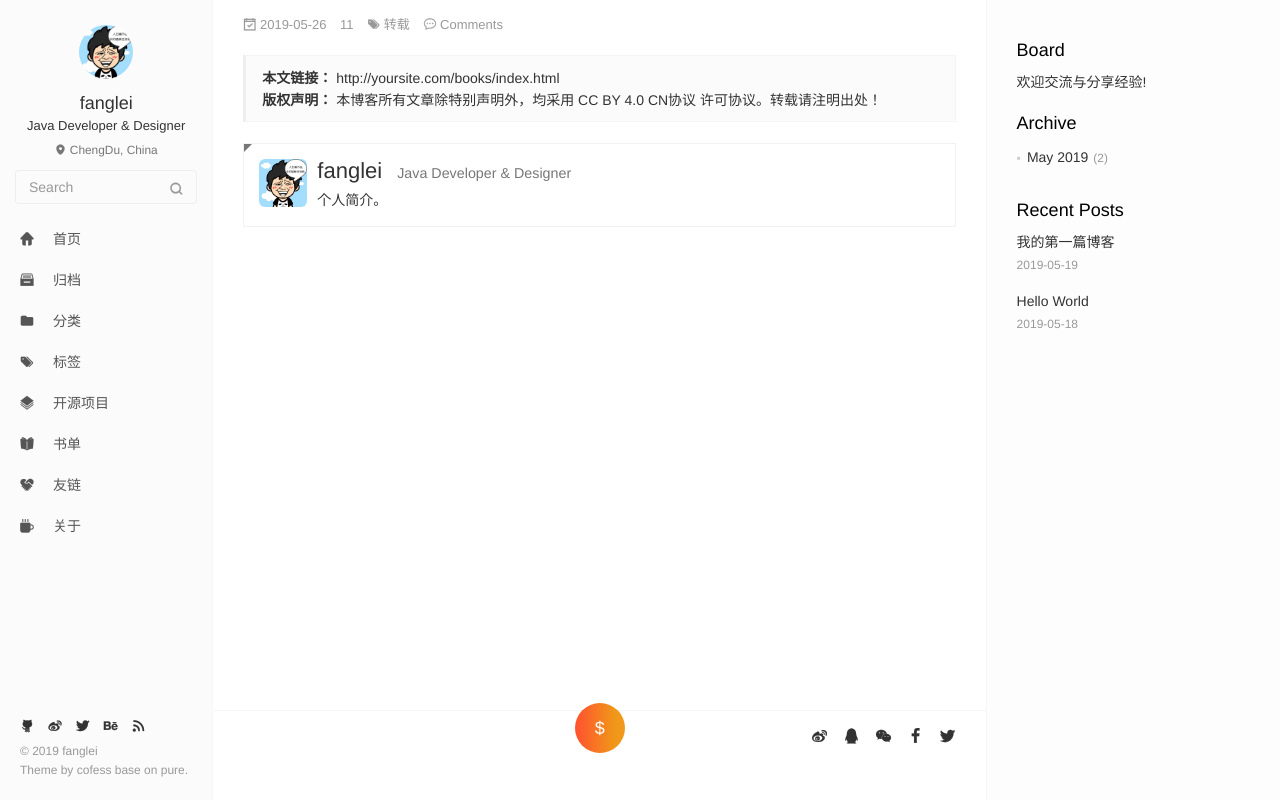
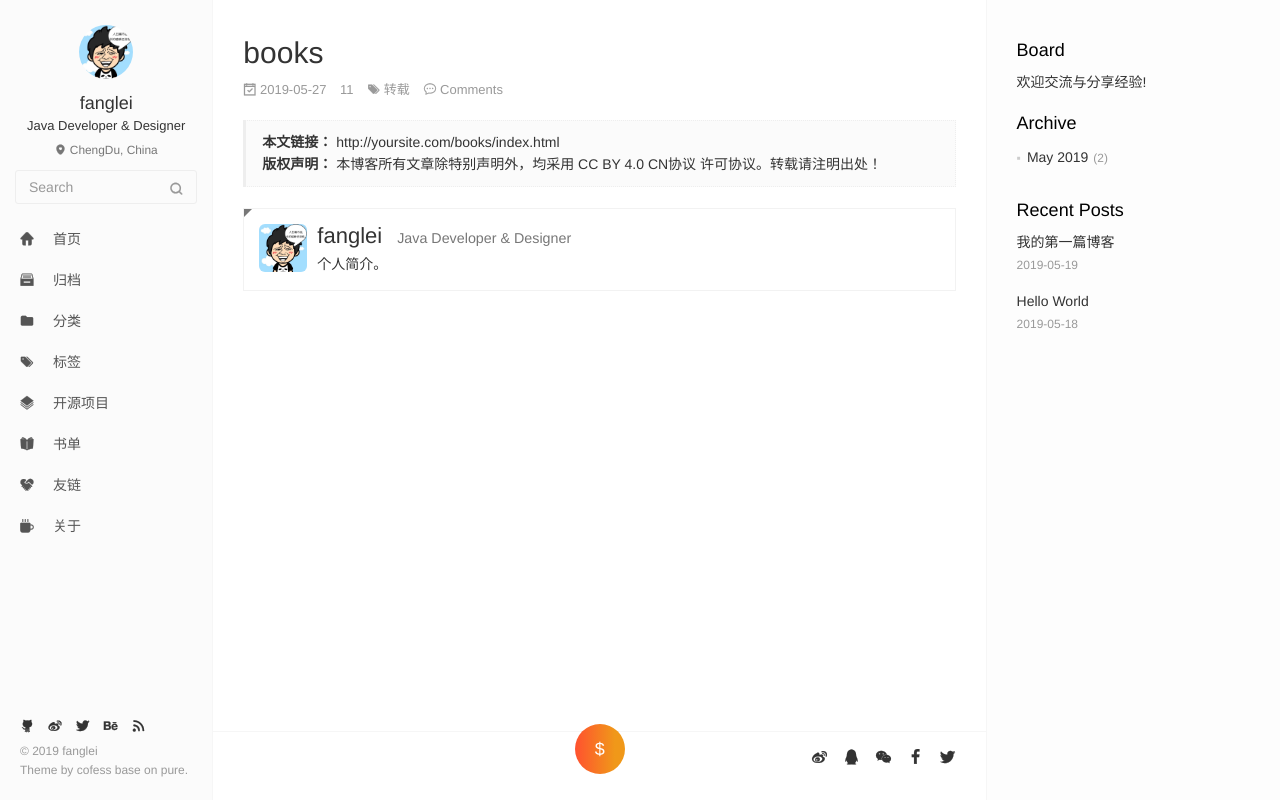
Before and after one commit to raysonfang/raysonblog, a plain HTML site: page books/index.html in a window 1280 px wide. Drawn offline with nearby package versions, Linux system fonts and the light colour scheme; no server answers; a script that the page names is missing.

Commit message:
Site updated: 2019-05-27 09:01:18

```diff
--- a/books/index.html
+++ b/books/index.html
@@ -17,17 +17,17 @@
   <meta http-equiv="window-target" content="_top">
 
 
-  <title>Rayson开发分享</title>
+  <title>books | Rayson开发分享</title>
   <meta name="description" content="Rayson开发分享">
 <meta property="og:type" content="website">
-<meta property="og:title" content="Rayson开发分享">
+<meta property="og:title" content="books">
 <meta property="og:url" content="http://yoursite.com/books/index.html">
 <meta property="og:site_name" content="Rayson开发分享">
 <meta property="og:description" content="Rayson开发分享">
 <meta property="og:locale" content="default">
-<meta property="og:updated_time" content="2019-05-26T10:10:24.769Z">
+<meta property="og:updated_time" content="2019-05-27T01:00:24.366Z">
 <meta name="twitter:card" content="summary">
-<meta name="twitter:title" content="Rayson开发分享">
+<meta name="twitter:title" content="books">
 <meta name="twitter:description" content="Rayson开发分享">
   <!-- Canonical links -->
   <link rel="canonical" href="http://yoursite.com/books/index.html">
@@ -283,11 +283,19 @@
 
     <div class="article-header">
 
+
+
+    <h1 class="article-title" itemprop="name">
+      books
+    </h1>
+
+
+
       <div class="article-meta">
         <span class="article-date">
     <i class="icon icon-calendar-check"></i>
 	<a href="/books/index.html" class="article-date">
-	  <time datetime="2019-05-26T10:10:32.068Z" itemprop="datePublished">2019-05-26</time>
+	  <time datetime="2019-05-27T01:00:24.000Z" itemprop="datePublished">2019-05-27</time>
 	</a>
 </span>
 
@@ -319,7 +327,7 @@
 
     <li class="post-copyright-link hidden-xs">
       <strong>本文链接：</strong>
-      <a href="http://yoursite.com/books/index.html" title target="_blank" rel="external">http://yoursite.com/books/index.html</a>
+      <a href="http://yoursite.com/books/index.html" title="books" target="_blank" rel="external">http://yoursite.com/books/index.html</a>
     </li>
 
     <li class="post-copyright-license">
```
